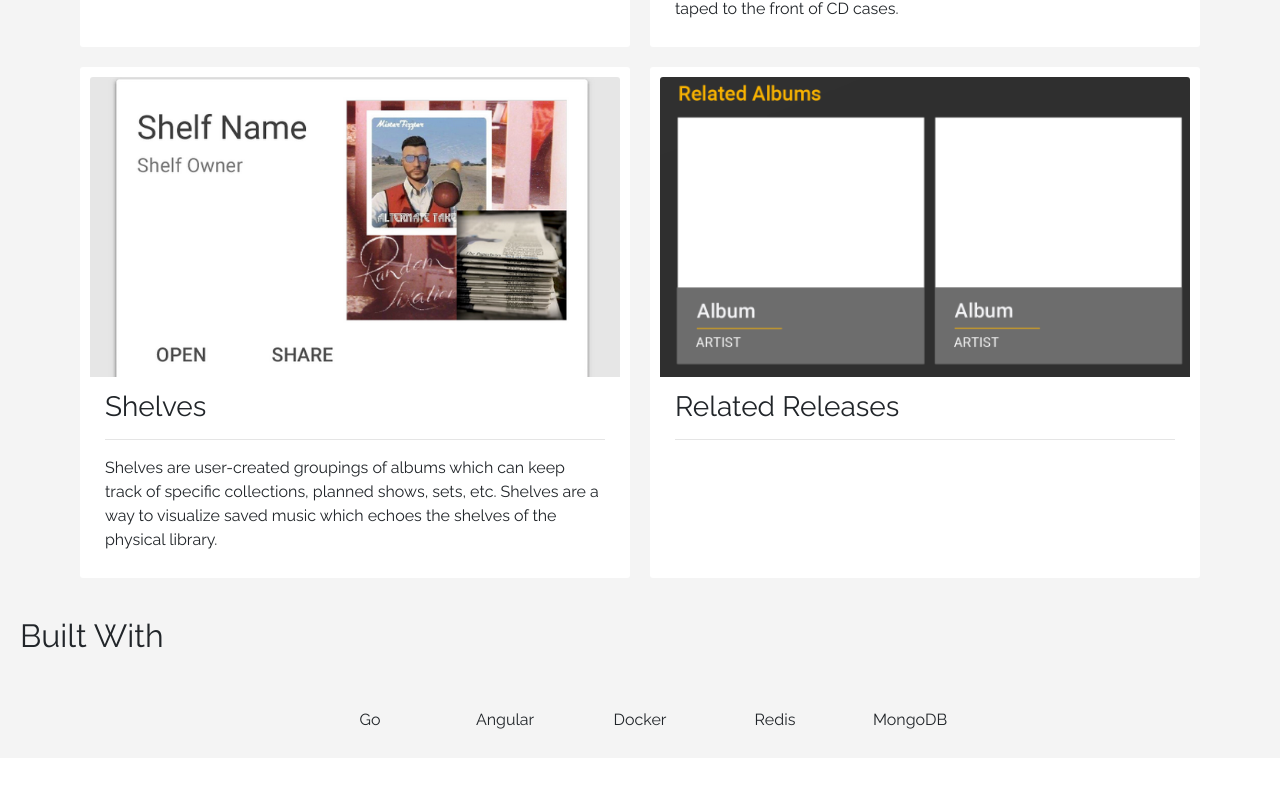
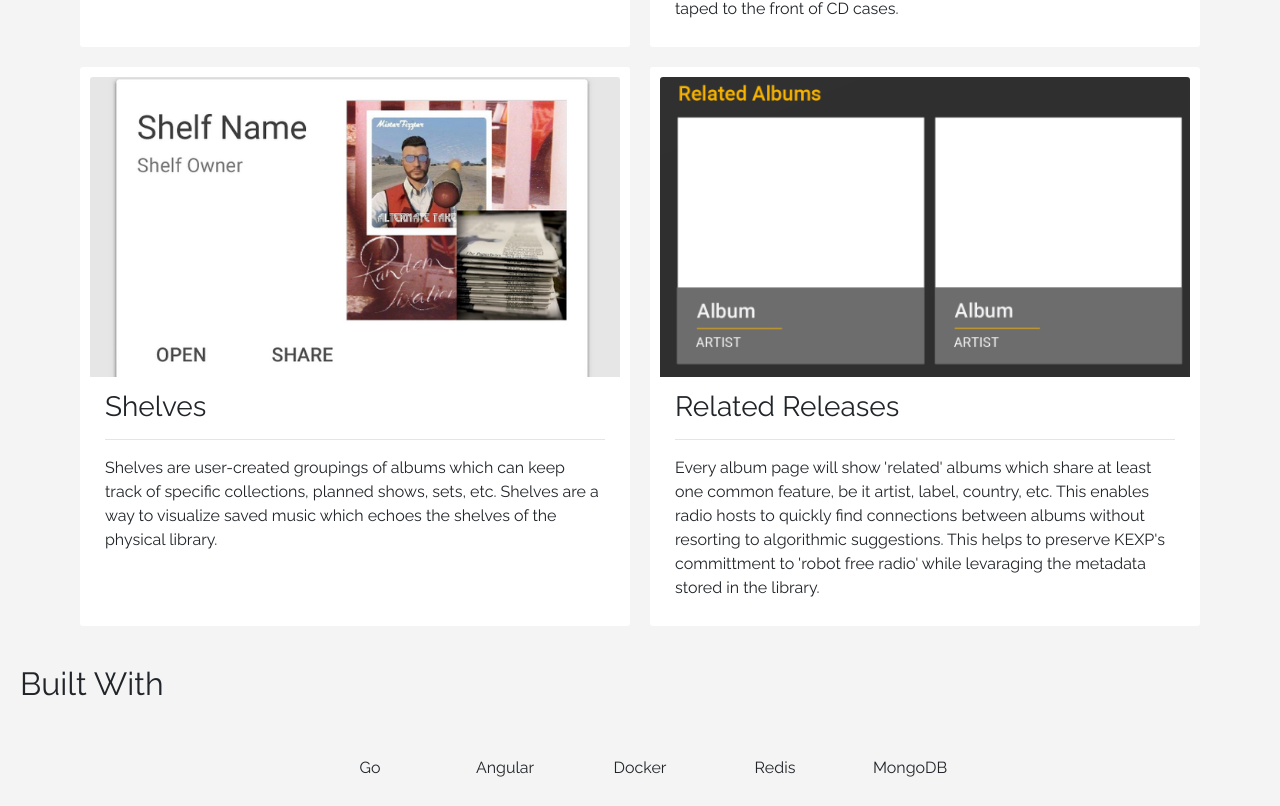
Before and after one commit to KEXPCapstone/demo, a React (Create React App) app: page / in a window 1280 px wide. Shown: the part 2273-3079 px from the top of the page. Before the commit the page ends 3031 px from the top, so only its background shows below. Built offline with nearby package versions, Linux system fonts and the light colour scheme; some icons are missing; a web font is replaced by a local one.

Commit message:
Add description to related releases

```diff
--- a/src/solutions.js
+++ b/src/solutions.js
@@ -41,7 +41,7 @@ export const solutions = [
   },
   {
    "title": "Related Releases",
-    "description": "",
+    "description": "Every album page will show 'related' albums which share at least one common feature, be it artist, label, country, etc.  This enables radio hosts to quickly find connections between albums without resorting to algorithmic suggestions.  This helps to preserve KEXP's committment to 'robot free radio' while levaraging the metadata stored in the library.",
     "imageUrl": require('./img/relatedReleases.png'),
     "skills": "",
     "githubLink": null,
```
